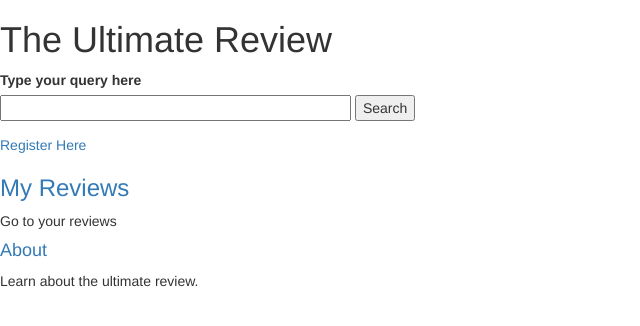
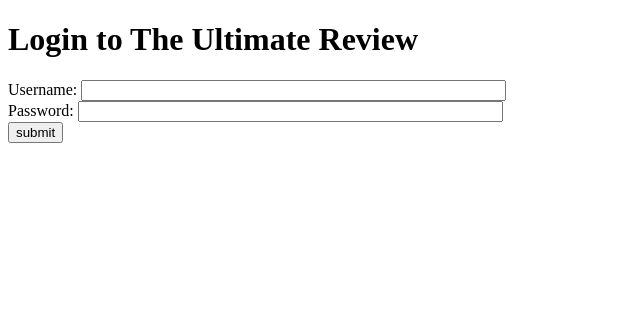
Before and after one commit to JoeCameron1/SystematicReviewApplication, a Django app: page /ultimatereview/login/ in a window 1280 px wide. Shown: the top 326 px of the page, without its empty margins (0-640 px from the left). Run offline with Django 3.2, Linux system fonts and the light colour scheme; some libraries are stand-ins or nearby versions.

Commit message:
User Log-In now works!
User Log-In works, with links appearing depending on user
authentication.

```diff
--- a/ultimate_review/templates/ultimatereview/index.html
+++ b/ultimate_review/templates/ultimatereview/index.html
@@ -10,6 +10,14 @@
 
         <div>
             <h1>The Ultimate Review</h1>
+        </div>
+
+        <div>
+          {% if user.is_authenticated %}
+            <h2>Hello {{ user.username }}!</h1>
+          {% else %}
+            <h2>Hello Guest!</h1>
+          {% endif %}
         </div>
 
 				<label>Type your query here</label>
@@ -25,8 +33,14 @@
 					<script type="text/javascript" src="https%3A%2F%2Fcse.google.com%2Fcse/tools/onthefly?form=searchbox_demo&lang="></script>
 				</div>
 
-				<div>
-						<a href="/ultimatereview/register/">Register Here</a>
+        <div>
+          {% if user.is_authenticated %}
+          <a href="/ultimatereview/restricted/">Restricted Page</a><br />
+          <a href="/ultimatereview/logout/">Logout</a><br />
+          {% else %}
+          <a href="/ultimatereview/register/">Register Here</a><br />
+          <a href="/ultimatereview/login/">Login</a><br />
+          {% endif %}
         </div>
 
         <div>
--- a/ultimate_review/templates/ultimatereview/login.html
+++ b/ultimate_review/templates/ultimatereview/login.html
@@ -1,22 +1,22 @@
-{% load staticfiles %}
+<!DOCTYPE html>
 <html>
     <head>
+        <!-- Is anyone getting tired of repeatedly entering the header over and over?? -->
         <title>The Ultimate Review</title>
-        <link rel="stylesheet" href="//maxcdn.bootstrapcdn.com/bootstrap/3.2.0/css/bootstrap.min.css">
-        <link rel="stylesheet" href="//maxcdn.bootstrapcdn.com/bootstrap/3.2.0/css/bootstrap-theme.min.css">
-        <link rel="stylesheet" href="{% static 'css/blog.css' %}">
     </head>
+
     <body>
+        <h1>Login to The Ultimate Review</h1>
 
-        <div>
-            <h1>The Ultimate Review</h1>
-        </div>
+        <form id="login_form" method="post" action="/ultimatereview/login/">
+            {% csrf_token %}
+            Username: <input type="text" name="username" value="" size="50" />
+            <br />
+            Password: <input type="password" name="password" value="" size="50" />
+            <br />
 
-				<label>This is the login page.</label>
+            <input type="submit" value="submit" />
+        </form>
 
-        <div>
-            <h4><a href="">About</a></h4>
-            <p>Learn about the ultimate review.</p>
-        </div>
     </body>
 </html>
--- a/ultimate_review/templates/ultimatereview/register.html
+++ b/ultimate_review/templates/ultimatereview/register.html
@@ -8,10 +8,10 @@
         <h1>Register with The Ultimate Review</h1>
 
         {% if registered %}
-        The Ultimate Review says: <strong>thank you for registering!</strong>
-        <a href="/rango/">Return to the homepage.</a><br />
+        The Ultimate Review says: <strong>Thank you for registering!</strong>
+        <a href="/ultimatereview/">Return to the homepage.</a><br />
         {% else %}
-        The Ultimate Review says: <strong>register here!</strong><br />
+        The Ultimate Review says: <strong>Register here!</strong><br />
 
         <form id="user_form" method="post" action="/ultimatereview/register/"
                 enctype="multipart/form-data">
--- a/ultimate_review/ultimate_review/settings.py
+++ b/ultimate_review/ultimate_review/settings.py
@@ -110,3 +110,6 @@
 'django.contrib.auth.hashers.PBKDF2PasswordHasher',
 'django.contrib.auth.hashers.PBKDF2SHA1PasswordHasher',
 )
+
+#LOGIN URL, checking for logged in users.
+LOGIN_URL = '/ultimatereview/login/'
--- a/ultimate_review/ultimatereview/urls.py
+++ b/ultimate_review/ultimatereview/urls.py
@@ -3,6 +3,8 @@
 
 urlpatterns = patterns('',
                        url(r'^$', views.index, name='index'),
-                       url(r'^login/$',views.login,name='login'),
                        url(r'^register/$', views.register, name='register'),
+                       url(r'^login/$', views.user_login, name='login'),
+                       url(r'^restricted/', views.restricted, name='restricted'),
+                       url(r'^logout/$', views.user_logout, name='logout'),
                        )
--- a/ultimate_review/ultimatereview/views.py
+++ b/ultimate_review/ultimatereview/views.py
@@ -1,6 +1,9 @@
 from django.shortcuts import render
-from django.http import HttpResponse
+from django.http import HttpResponseRedirect, HttpResponse
 from ultimatereview.forms import UserForm, UserProfileForm
+from django.contrib.auth import authenticate, login
+from django.contrib.auth.decorators import login_required
+from django.contrib.auth import logout
 
 def index(request):
 
@@ -13,9 +16,6 @@
     # Note that the first parameter is the template we wish to use.
 
     return render(request, 'ultimatereview/index.html', context_dict)
-
-def login(request):
-    return render(request, 'ultimatereview/index.html')
 
 def profile(request):
     return HttpResponse("This is the profile page.")
@@ -76,3 +76,56 @@
     return render(request,
             'ultimatereview/register.html',
             {'user_form': user_form, 'profile_form': profile_form, 'registered': registered} )
+
+def user_login(request):
+
+    # If the request is a HTTP POST, try to pull out the relevant information.
+    if request.method == 'POST':
+        # Gather the username and password provided by the user.
+        # This information is obtained from the login form.
+                # We use request.POST.get('<variable>') as opposed to request.POST['<variable>'],
+                # because the request.POST.get('<variable>') returns None, if the value does not exist,
+                # while the request.POST['<variable>'] will raise key error exception
+        username = request.POST.get('username')
+        password = request.POST.get('password')
+
+        # Use Django's machinery to attempt to see if the username/password
+        # combination is valid - a User object is returned if it is.
+        user = authenticate(username=username, password=password)
+
+        # If we have a User object, the details are correct.
+        # If None (Python's way of representing the absence of a value), no user
+        # with matching credentials was found.
+        if user:
+            # Is the account active? It could have been disabled.
+            if user.is_active:
+                # If the account is valid and active, we can log the user in.
+                # We'll send the user back to the homepage.
+                login(request, user)
+                return HttpResponseRedirect('/ultimatereview/')
+            else:
+                # An inactive account was used - no logging in!
+                return HttpResponse("Your Ultimate Review account is disabled.")
+        else:
+            # Bad login details were provided. So we can't log the user in.
+            print "Invalid login details: {0}, {1}".format(username, password)
+            return HttpResponse("Invalid login details supplied.")
+
+    # The request is not a HTTP POST, so display the login form.
+    # This scenario would most likely be a HTTP GET.
+    else:
+        # No context variables to pass to the template system, hence the
+        # blank dictionary object...
+        return render(request, 'ultimatereview/login.html', {})
+
+@login_required
+def restricted(request):
+    return HttpResponse("Since you're logged in, you can see this text!")
+
+@login_required
+def user_logout(request):
+    # Since we know the user is logged in, we can now just log them out.
+    logout(request)
+
+    # Take the user back to the homepage.
+    return HttpResponseRedirect('/ultimatereview/')
```
Also changed, not shown: ultimate_review/db.sqlite3, 3 other files.
